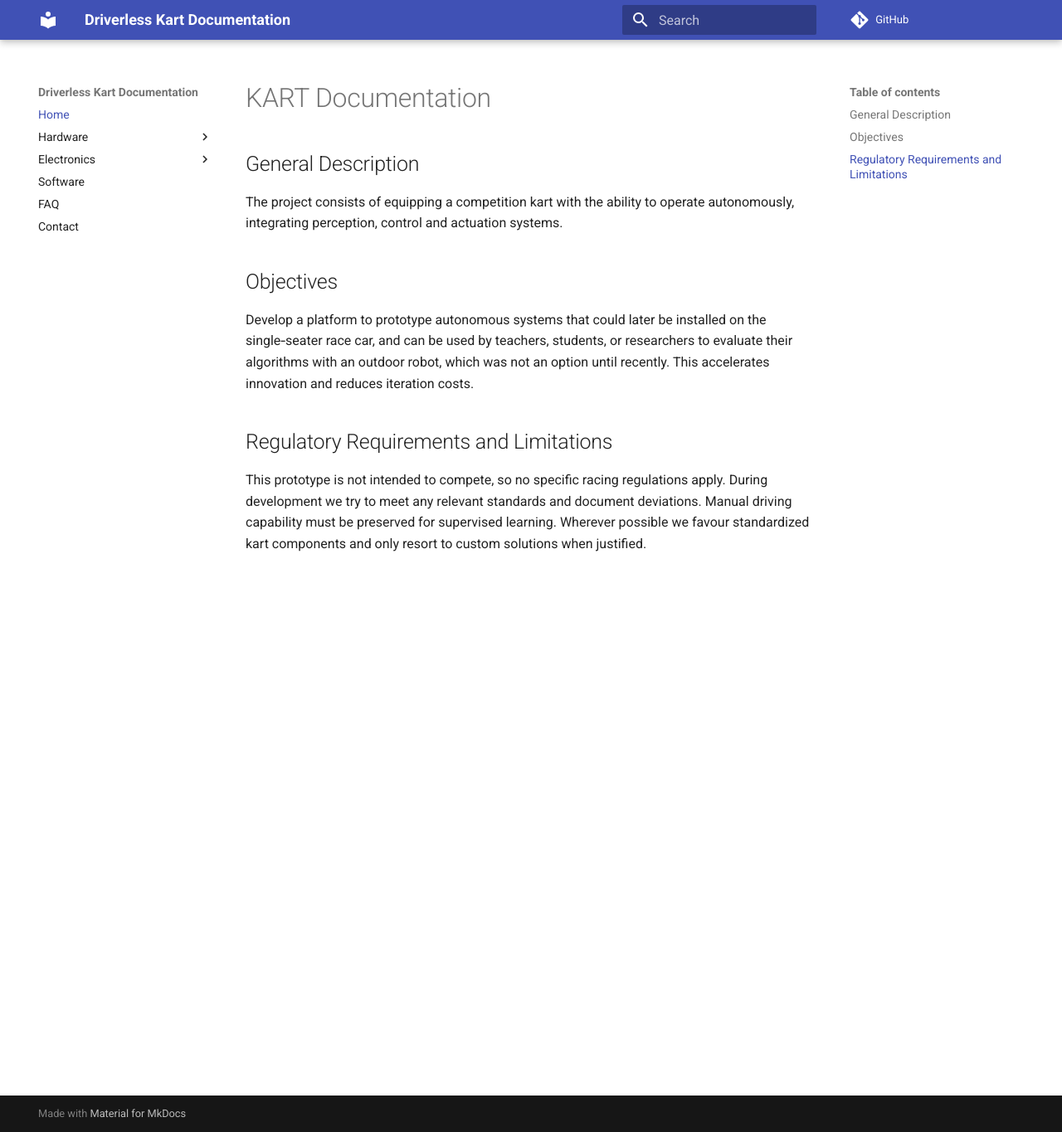
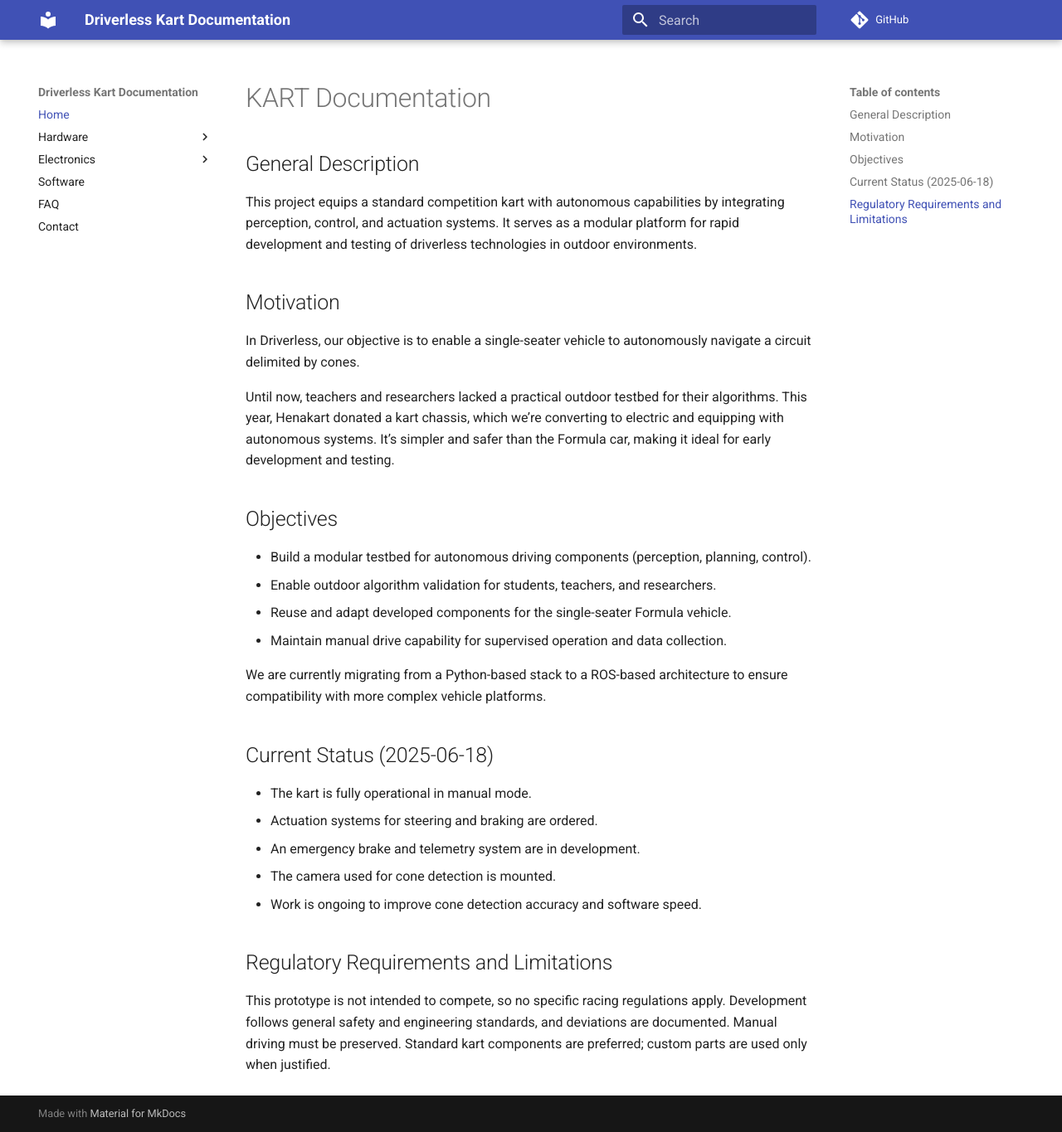
Before and after one commit to UM-Driverless/kart_docs, an MkDocs documentation site: the page built from docs/index.md, in a window 1280 px wide and 1365 px high. Shown: the whole window at 83% size. Built offline with MkDocs 1.6.1 and Material for MkDocs 9.7.7, drawn with Linux system fonts in a browser that asks for light colours; comment, search, counter and statistics services are not loaded.

Commit message:
Refine explanations

```diff
--- a/docs/index.md
+++ b/docs/index.md
@@ -2,12 +2,31 @@
 
 ## General Description
 
-The project consists of equipping a competition kart with the ability to operate autonomously, integrating perception, control and actuation systems.
+This project equips a standard competition kart with autonomous capabilities by integrating perception, control, and actuation systems. It serves as a modular platform for rapid development and testing of driverless technologies in outdoor environments.
+
+## Motivation
+
+In Driverless, our objective is to enable a single-seater vehicle to autonomously navigate a circuit delimited by cones.
+
+Until now, teachers and researchers lacked a practical outdoor testbed for their algorithms. This year, Henakart donated a kart chassis, which we’re converting to electric and equipping with autonomous systems. It’s simpler and safer than the Formula car, making it ideal for early development and testing.
 
 ## Objectives
 
-Develop a platform to prototype autonomous systems that could later be installed on the single‑seater race car, and can be used by teachers, students, or researchers to evaluate their algorithms with an outdoor robot, which was not an option until recently. This accelerates innovation and reduces iteration costs.
+- Build a modular testbed for autonomous driving components (perception, planning, control).
+- Enable outdoor algorithm validation for students, teachers, and researchers.
+- Reuse and adapt developed components for the single-seater Formula vehicle.
+- Maintain manual drive capability for supervised operation and data collection.
+
+We are currently migrating from a Python-based stack to a ROS-based architecture to ensure compatibility with more complex vehicle platforms.
+
+## Current Status (2025-06-18)
+
+- The kart is fully operational in manual mode.
+- Actuation systems for steering and braking are ordered.
+- An emergency brake and telemetry system are in development.
+- The camera used for cone detection is mounted.
+- Work is ongoing to improve cone detection accuracy and software speed.
 
 ## Regulatory Requirements and Limitations
 
-This prototype is not intended to compete, so no specific racing regulations apply. During development we try to meet any relevant standards and document deviations. Manual driving capability must be preserved for supervised learning. Wherever possible we favour standardized kart components and only resort to custom solutions when justified.
+This prototype is not intended to compete, so no specific racing regulations apply. Development follows general safety and engineering standards, and deviations are documented. Manual driving must be preserved. Standard kart components are preferred; custom parts are used only when justified.
```
Also changed, not shown: docs/software/index.md (+1 -1 lines).
